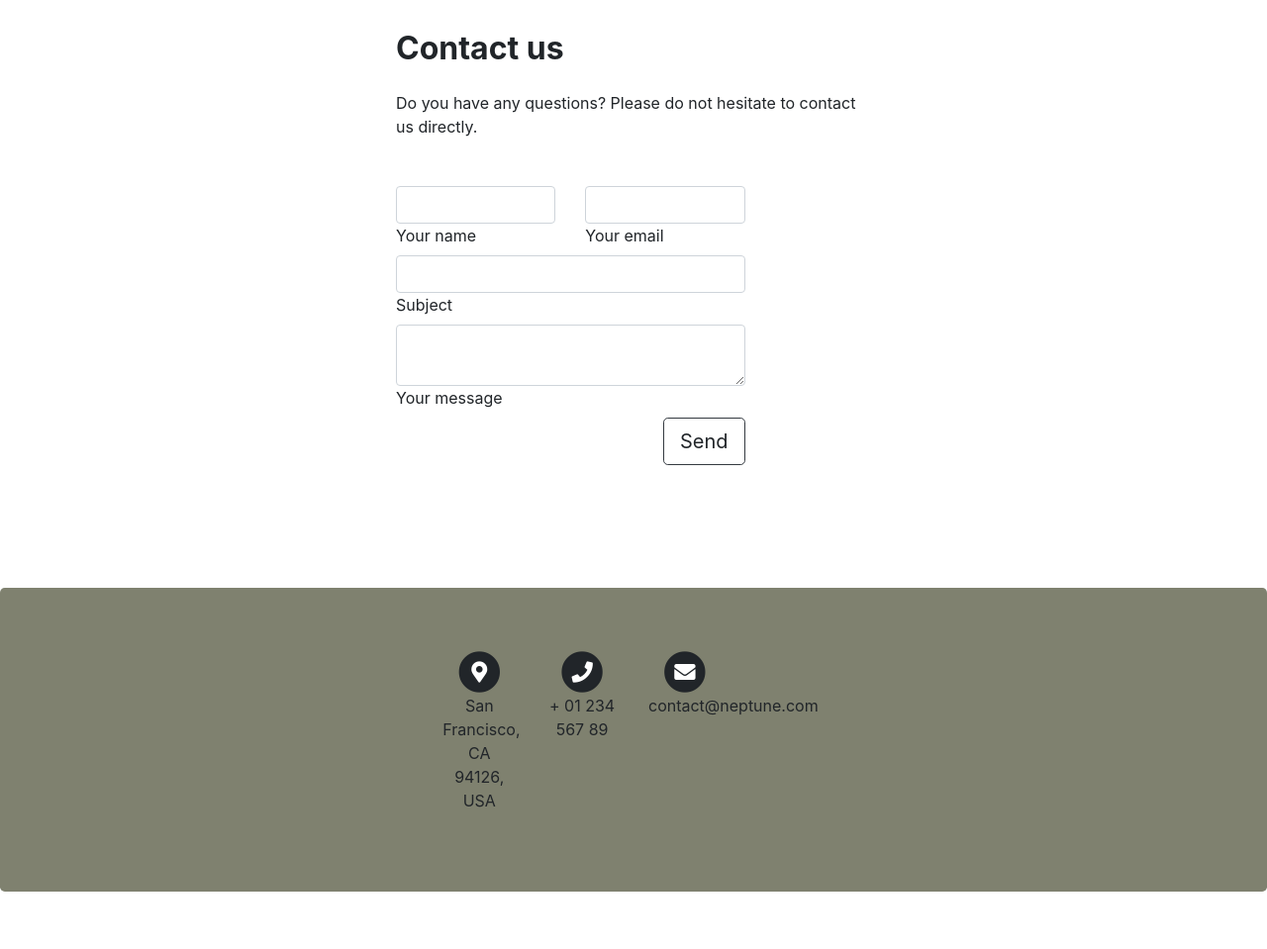
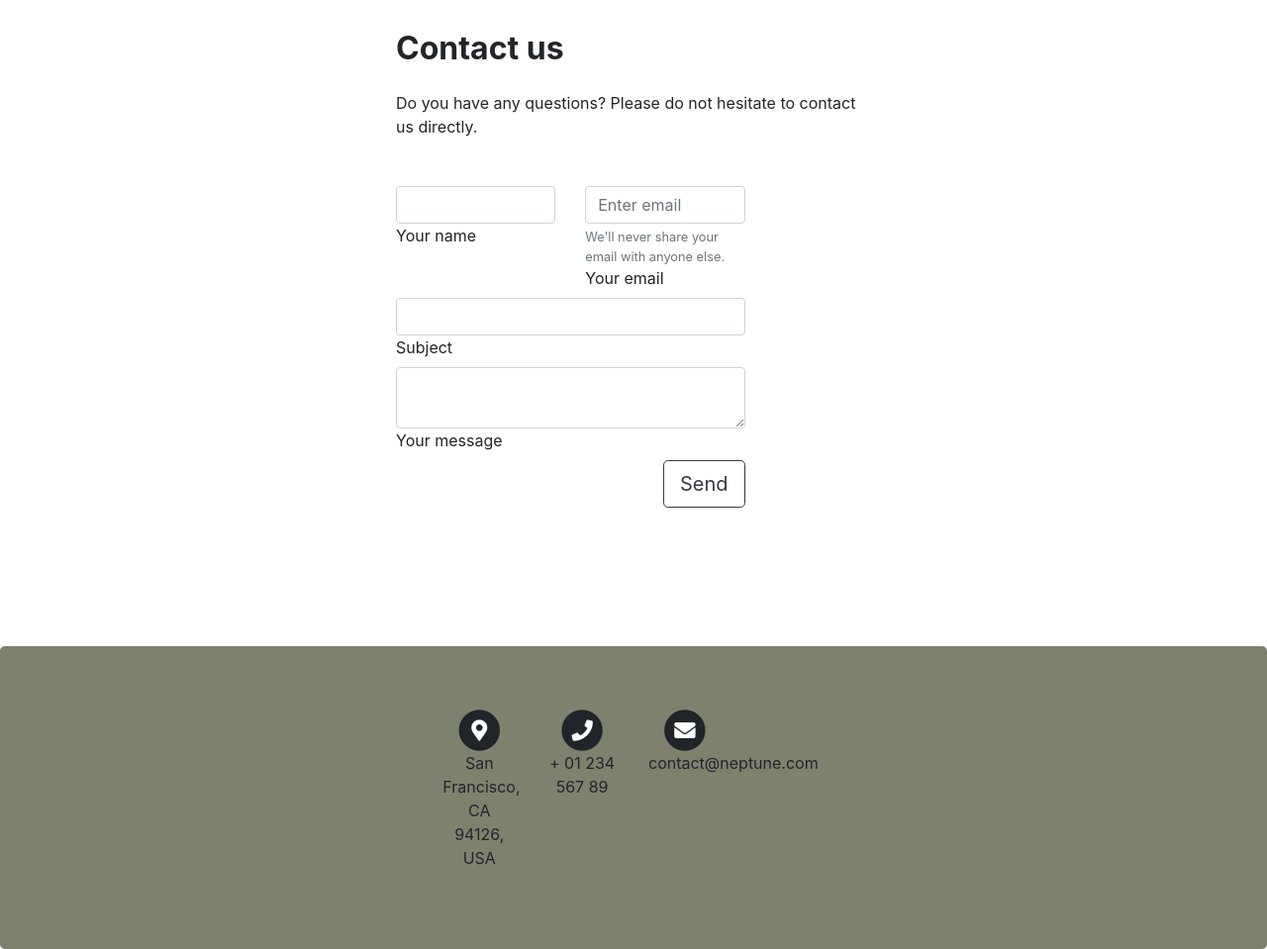
Before and after one commit to ethelpruss/bookstore, a PHP site: page /contact.php in a window 1280 px wide. Shown: the part 423-1382 px from the top of the page at 99% size. Before the commit the page ends 1324 px from the top, so only its background shows below. Run offline with PHP 8.4, Linux system fonts and the light colour scheme.

Commit message:
fixed form

```diff
--- a/contact.php
+++ b/contact.php
@@ -7,7 +7,7 @@
 <!-- Latest compiled and minified CSS -->
 <link rel="stylesheet" href="https://maxcdn.bootstrapcdn.com/bootstrap/4.3.1/css/bootstrap.min.css">
 <!-- Custom css -->
-<link rel="stylesheet" type="text/css" href="/css/custom.css">
+<link rel="stylesheet" type="text/css" href="/bookstore/css/custom.css">
 <!-- Fontawesome -->
 <link rel="stylesheet" href="https://use.fontawesome.com/releases/v5.7.2/css/all.css" integrity="sha384-fnmOCqbTlWIlj8LyTjo7mOUStjsKC4pOpQbqyi7RrhN7udi9RwhKkMHpvLbHG9Sr" crossorigin="anonymous">
 
@@ -19,43 +19,6 @@
 
 <!-- Latest compiled JavaScript -->
 <script src="https://maxcdn.bootstrapcdn.com/bootstrap/4.3.1/js/bootstrap.min.js"></script>
-
-
-<!-- Contact form validation JavaScript -->
-<script>
-  function validateForm() {
-  var name =  document.getElementById('name').value;
-  if (name == "") {
-      document.getElementById('status').innerHTML = "Name cannot be empty";
-      return false;
-  }
-  var email =  document.getElementById('email').value;
-  if (email == "") {
-      document.getElementById('status').innerHTML = "Email cannot be empty";
-      return false;
-  } else {
-      var re = /^(([^<>()\[\]\\.,;:\s@"]+(\.[^<>()\[\]\\.,;:\s@"]+)*)|(".+"))@((\[[0-9]{1,3}\.[0-9]{1,3}\.[0-9]{1,3}\.[0-9]{1,3}])|(([a-zA-Z\-0-9]+\.)+[a-zA-Z]{2,}))$/;
-      if(!re.test(email)){
-          document.getElementById('status').innerHTML = "Email format invalid";
-          return false;
-      }
-  }
-  var subject =  document.getElementById('subject').value;
-  if (subject == "") {
-      document.getElementById('status').innerHTML = "Subject cannot be empty";
-      return false;
-  }
-  var message =  document.getElementById('message').value;
-  if (message == "") {
-      document.getElementById('status').innerHTML = "Message cannot be empty";
-      return false;
-  }
-  document.getElementById('status').innerHTML = "Sending...";
-  document.getElementById('contact-form').submit();
-
-  }
-</script>
-</head>
 
 
 
@@ -135,8 +98,9 @@
                     <!--Grid column-->
                     <div class="col-md-6">
                         <div class="md-form mb-0">
-                            <input type="text" id="name" name="name" required class="form-control">
+                            <input type="text" id="contactFormName" name="name" class="form-control" required>
                             <label for="name" class="">Your name</label>
+
                         </div>
                     </div>
                     <!--Grid column-->
@@ -144,7 +108,8 @@
                     <!--Grid column-->
                     <div class="col-md-6">
                         <div class="md-form mb-0">
-                            <input type="text" id="email" name="email" class="form-control">
+                            <input type="email" id="email" name="email" class="form-control" aria-describedby="emailHelp" placeholder="Enter email" required>
+                            <small id="emailHelp" class="form-text text-muted">We'll never share your email with anyone else.</small>
                             <label for="email" class="">Your email</label>
                         </div>
                     </div>
@@ -178,13 +143,16 @@
                     </div>
                 </div>
                 <!--Grid row-->
+                <div class="text-center text-md-right">
+                <button type="submit" class="btn btn-outline-dark btn-lg" id="sendButton" >Send</button>
+            </div>
 
             </form>
 
-            <div class="text-center text-md-right">
-                <a class="btn btn-outline-dark btn-lg" onclick="validateForm()">Send</a>
+
+            <div id="status">
+            <p></p>
             </div>
-            <div class="status"></div>
         </div>
         <!--Grid column-->
 
@@ -227,3 +195,4 @@
 </footer>
 </body>
 </html>
+<script src="/bookstore/javascript/contact.js"></script>
--- /dev/null
+++ b/javascript/contact.js
@@ -0,0 +1,41 @@
+
+    $('#sendButton').click(function(){
+        validateForm();
+    })
+
+
+  function validateForm() {
+
+  var name =  document.getElementById('contactFormName').value;
+  console.log(name);
+  if (name == "") {
+      document.getElementById('status').textContent = "Name cannot be empty";
+      return false;
+  }
+  var email =  document.getElementById('email').value;
+  console.log(email);
+  if (email == "") {
+      document.getElementById('status').textContent = "Email cannot be empty";
+      return false;
+  } else {
+        var re = new RegExp("[a-z0-9!#$%&'*+/=?^_`{|}~-]+(?:\.[a-z0-9!#$%&'*+/=?^_`{|}~-]+)*@(?:[a-z0-9](?:[a-z0-9-]*[a-z0-9])?\.)+(?:[A-Z]{2}|com|org|net|gov|mil|biz|info|mobi|name|aero|jobs|museum)");
+        if(!re.test(email)){
+        document.getElementById('status').textContent = "Email format invalid";
+        return false;
+      }
+  }
+  var subject =  document.getElementById('subject').value;
+  console.log(subject);
+  if (subject == "") {
+      document.getElementById('status').textContent = "Subject cannot be empty";
+      return false;
+  }
+  var message =  document.getElementById('message').value;
+  console.log(message);
+  if (message == "") {
+      document.getElementById('status').textContent = "Message cannot be empty";
+      return false;
+  }
+  document.getElementById('status').textContent = "Sending...";
+  document.getElementById('contact-form').submit();
+  }
```
